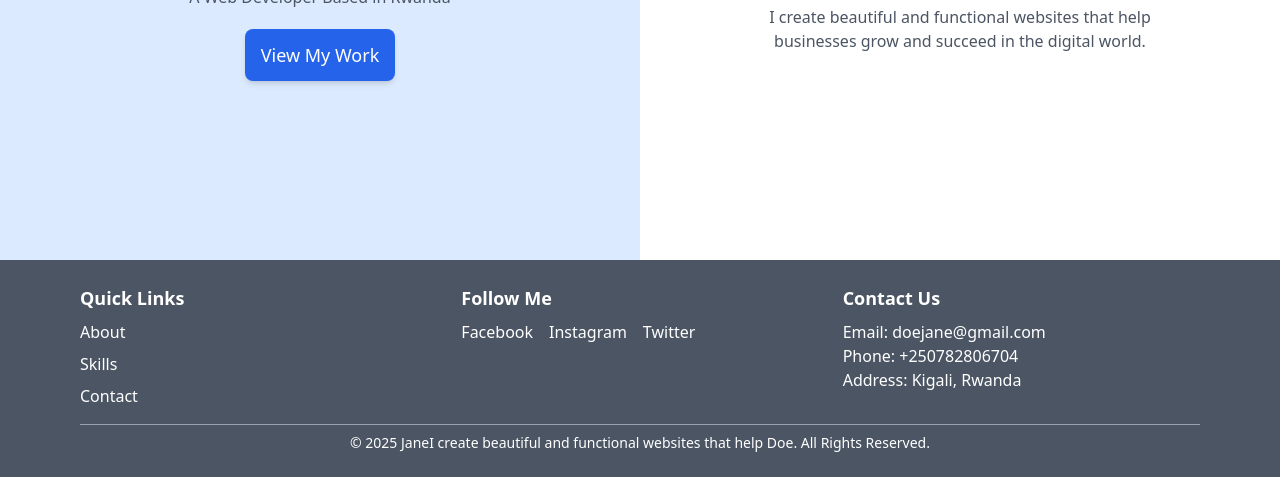
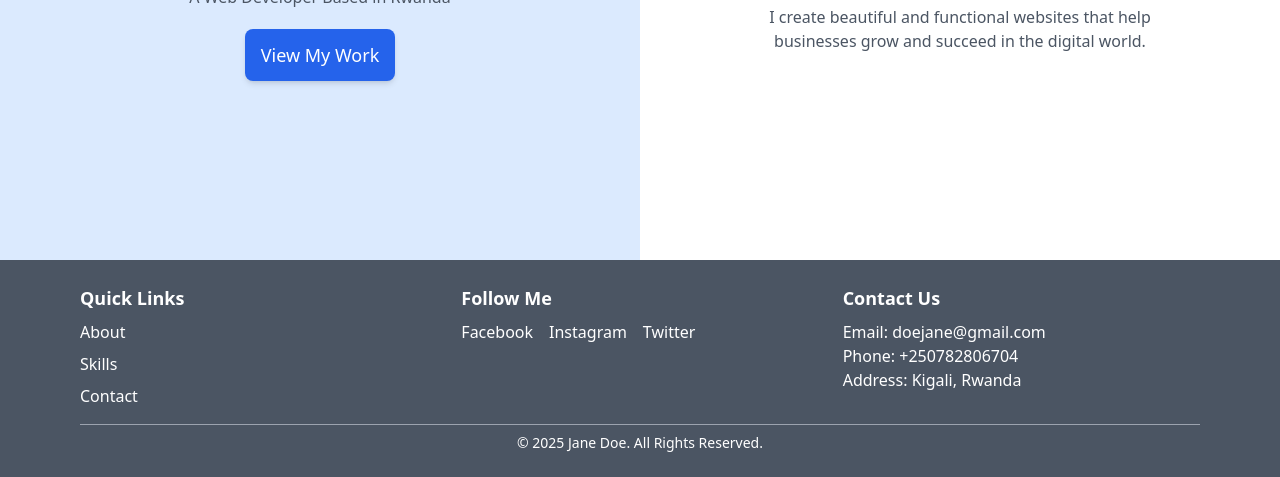
Before and after one commit to NIYONIZERA/Personal-Portifolio, a website: page index.html in a window 1280 px wide. Shown: the part 323-800 px from the top of the page. Drawn offline with Linux system fonts and the light colour scheme.

Commit message:
Some changes in index.html

```diff
--- a/index.html
+++ b/index.html
@@ -73,7 +73,8 @@
 
         <!-- Copyright Section -->
         <div class="text-center mt-4 border-t border-gray-400 pt-2">
-            <p class="text-sm">© 2025 JaneI create beautiful and functional websites that help  Doe. All Rights Reserved.</p>
+            <p class="text-sm">© 2025 Jane Doe. All Rights Reserved.</p>
+
         </div>
     </div>
 </div>
```
